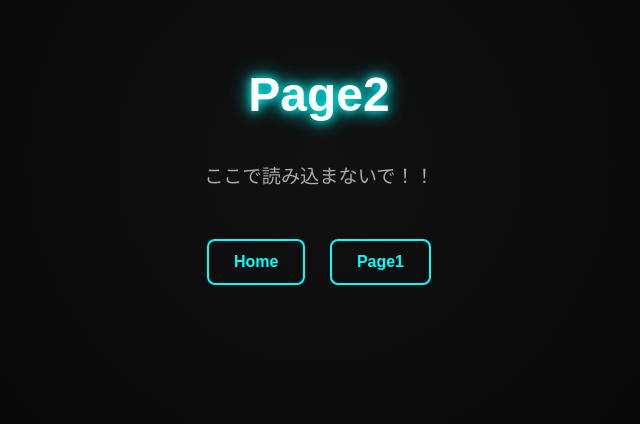
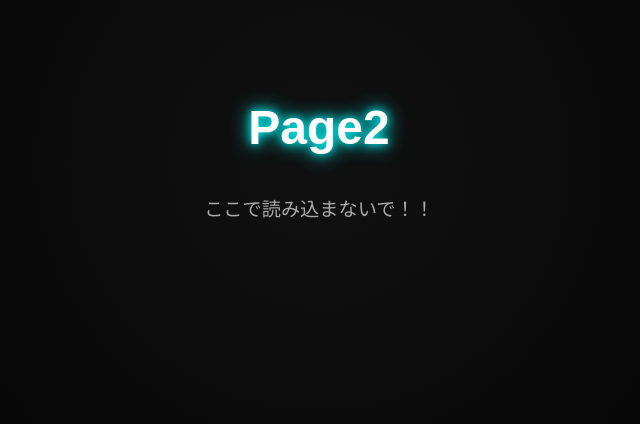
Before and after one commit to tcfk4ensrs-afk/Mystery, a plain HTML site: page far.html in a window 1280 px wide. Shown: the part 260-684 px from the top of the page, without its empty margins (321-961 px from the left). Drawn offline with Linux system fonts and the light colour scheme.

Commit message:
Remove navigation links from far.html

```diff
--- a/far.html
+++ b/far.html
@@ -55,8 +55,7 @@
   <p>ここで読み込まないで！！</p>
 
   <nav>
-    <a href="index.html">Home</a>
-    <a href="page1.html">Page1</a>
+
   </nav>
 </body>
 </html>
```
